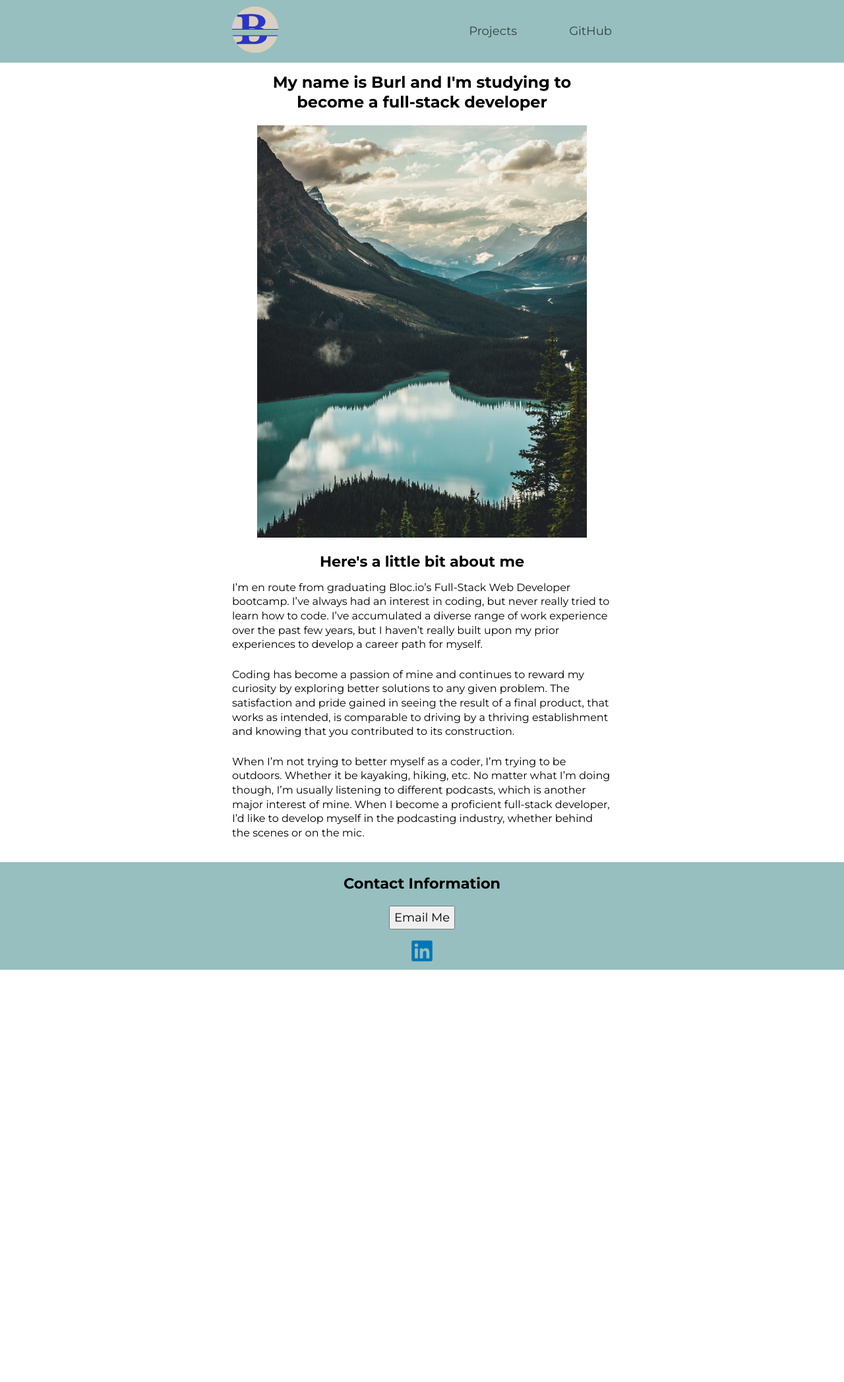
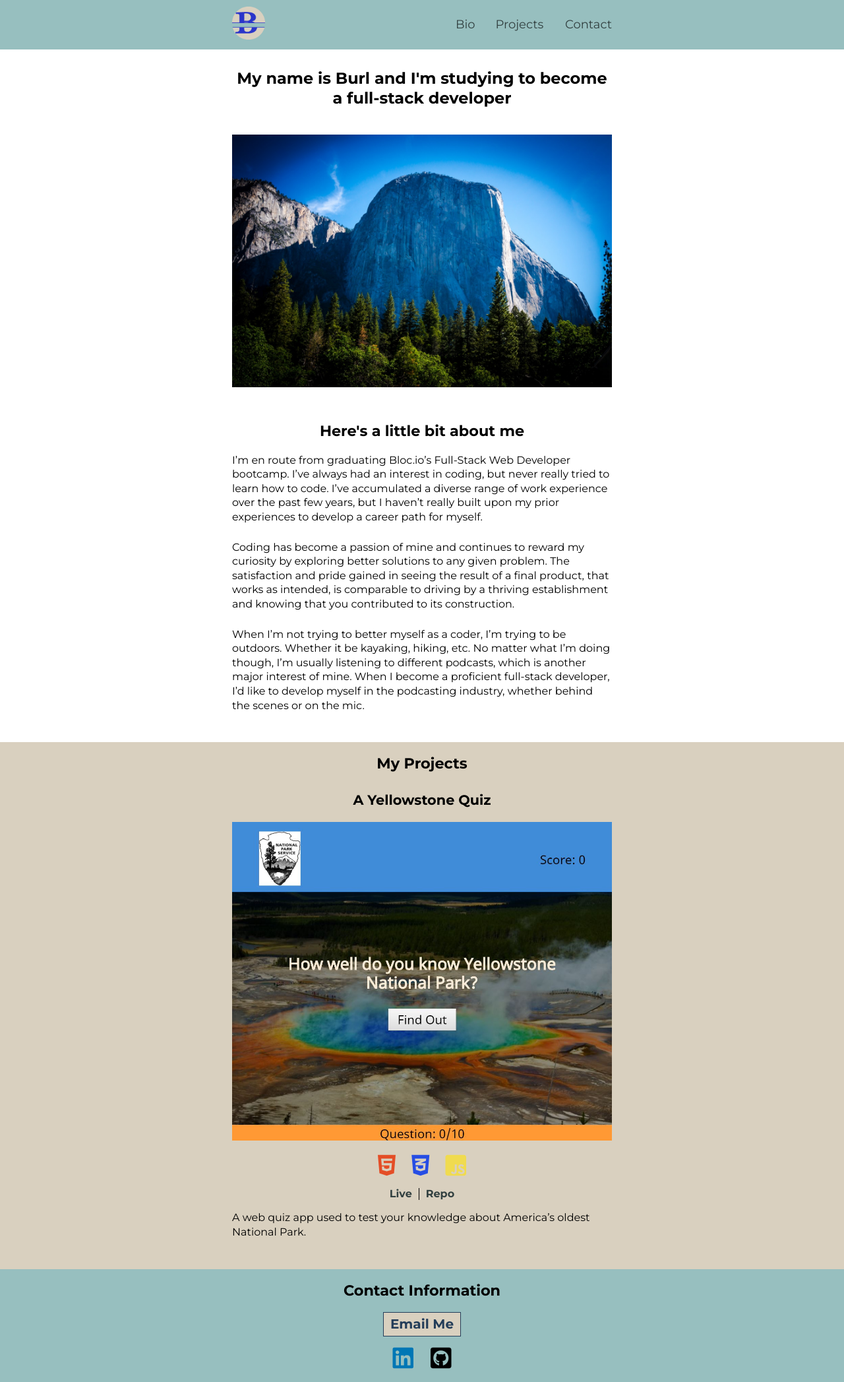
Before and after one commit to denver92john/portfolio, a plain HTML site: page index.html in a window 1280 px wide. Shown: the whole page at 66% size. Before the commit the page ends 1470 px from the top, so only its background shows below. Drawn offline with nearby package versions, Linux system fonts and the light colour scheme.

Commit message:
portfolio ready to be submitted. deleted projects.html and added its content to index.html. added js. edited css and queries

```diff
--- a/css/main.css
+++ b/css/main.css
@@ -27,13 +27,17 @@ body {
     font-family: 'Montserrat', sans-serif;
 }
 
+main {
+    padding-top: 136px;
+}
+
 .container {
     padding: 10px;
     text-align: center;
 }
 
-header {
-    background-color: #97bfbf;
+section {
+    padding-bottom: 35px;
 }
 
 footer {
@@ -49,8 +53,14 @@ a:visited {
 }
 
 a:hover {
-    color: rgb(115, 85, 68);
+    color: rgb(42, 53, 202);
     font-weight: 700;
+    border-bottom: solid 2px rgb(42, 53, 202);
+}
+
+.logo-li a:hover,
+.contact-links a:hover {
+    border: none;
 }
 
 li {
@@ -59,6 +69,11 @@ li {
 }
 
 /* ---------- ICONS ---------- */
+
+.my-hamburger {
+    color: rgb(42, 53, 202);
+    font-size: 1.35em;
+}
 
 .my-linkedin {
     color: rgb(0, 119, 181);
@@ -76,6 +91,10 @@ li {
     color: rgb(240, 219, 79);
 }
 
+.my-github {
+    color: black;
+}
+
 /* ---------- TEXT ---------- */
 
 h1 {
@@ -83,16 +102,17 @@ h1 {
     font-weight: 700;
     line-height: 1.25em;
     margin: auto;
-    max-width: 23em;
-    padding: 5px 10px 10px;
+    max-width: 24em;
+    padding: 5px 0 10px;
 }
 h2 {
     font-size: 22.4px;
-    margin: 10px 0;
+    padding: 10px 0 20px;
 }
 
 h3 {
     font-size: 20.8px;
+    margin: .5em 0 1em;
 }
 
 p {
@@ -104,77 +124,116 @@ p {
 
 /* ---------- HEADER ---------- */
 
+/*
+    make header ele fixed to top of screen!
+*/
+header {
+    position: fixed;
+    width: 100vw;
+    background-color: rgb(151, 191, 191);
+}
+
 .navbar {
     display: flex;
     align-items: center;
-    max-width: 36em;
+    max-width: 576px;
     margin: auto;
 }
 
-.flex-image {
-    width: 50%;
-    flex: 0 2 auto;
+.logo-li {
+    width: 90%;
     text-align: left;
 }
 
-.nav-img {
-    width: 35%;
-    min-width: 50px;
+.logo {
+    width: 50px;
     max-width: 70px;
 }
 
-.flex-text {
-    width: 25%;
-    min-width: 60px;
+.hamburger-li {
+    width: 10%;
     text-align: right;
 }
+
+.hamburger-div {
+    display: inline-block;
+    width: 100%;
+    max-width: 35px;
+    padding: 4px 0;
+    background-color: rgb(217, 208, 191);
+    text-align: center;
+    border-radius: 25%;
+    box-shadow: inset 0 0 3px rgb(50, 64, 64);
+}
+
+.no-mobile-nav {
+    display: none;
+}
+
+.dropdown-nav {
+    display: none;
+    width: 100%;
+    max-width: 576px;
+    margin: auto;
+    text-align: right;
+    border-top: solid 2px rgba(217, 208, 191, 0.5);
+}
+
+.dropdown-li {
+    display: inline-block;
+    width: 90px;
+    padding: 15px 0 5px;
+}
+
+.dropdown-li a {color: rgb(42, 53, 202);}
 
 /* ---------- BIO ---------- */
 
 .hero-img {
     width: 90vw;
-    margin: 10px auto 20px;
 }
 
 .hero-img img {
     width: 100%;
-    max-width: 500px;
+    max-width: 576px;
+    margin: 10px auto 20px;
 }
 
 .bio {
-    padding: 0 10px;
-}
-
-.bio-title {
-    margin: 10px 0 15px;
+    padding: auto 10px;
 }
 
 .bio-parag {
     margin-bottom: 1.5em;
 }
 
+.bio-parag:last-of-type {
+    margin-bottom: 0;
+}
+
 /* ---------- PROJECTS SECTION ---------- */
 
-.project,
-.project-title,
-.project-img,
+.project-img img,
 .project-tech-icons-ul,
 .project-link {
     margin-bottom: 1em;
 }
 
-.projects-heading {
-    margin-bottom: 1.35em;
+.projects-section {
+    background-color: rgb(217, 208, 191);
 }
 
-.project-img {
-    width: 90vw;
-    margin: 0 auto 1em;
+.project {
+    padding-bottom: 0;
 }
 
 .project-img img {
     width: 75%;
     max-width: 320px;
+}
+
+.project-img img:hover {
+    transform: scale(1.03);
 }
 
 .project-tech-icons {
@@ -197,7 +256,18 @@ p {
     border-right: 1px solid black;
 }
 
+.project-description {
+    width: 75%;
+    max-width: 320px;
+}
+
 /* ---------- CONTACT ---------- */
+.contact-info {
+    padding-bottom: 0;
+}
+.contact-title {
+    margin: 0;
+}
 
 .contact-links {
     display: flex;
@@ -205,10 +275,20 @@ p {
     align-items: center;
 }
 
-.contact-links li:first-child {
-    margin: 10px 0 15px;
+.contact-links li {
+    margin-bottom: 15px;
 }
 
 .email-button {
-    padding: .3em;
+    font-size: 20px;
+    font-weight: 700;
+    color: rgb(35, 61, 89);
+    background-color: rgb(217, 208, 191);
+    padding: .3em .5em;
+    border: 1px solid rgb(35, 61, 89);
 }
+
+.email-button:hover {
+    transform: scale(1.03);
+    box-shadow: inset 0 0 7px rgb(50, 64, 64);
+}
--- a/css/queries.css
+++ b/css/queries.css
@@ -0,0 +1,52 @@
+@media screen and (min-width: 700px) {
+    main {
+        padding-top: 74px;
+    }
+
+    /* HEADER */
+    .hamburger-li,
+    .dropdown-nav {
+        display: none;
+    }
+
+    .logo-li {
+        width: 46%;
+    }
+
+    .no-mobile-nav {
+        display: list-item;
+        width: 18%;
+        text-align: right;
+    }
+
+    /* PROJECTS SECTION */
+    h1 {
+        padding: 20px 0 30px;
+    }
+
+    .project-img img {
+        width: 100%;
+        max-width: 576px;
+    }
+
+    .project-description {
+        width: 100%;
+        max-width: 576px;
+    }
+
+    /* CONTACT INFO */
+    .contact-links {
+        max-width: 576px;
+        margin: auto;
+        flex-flow: row wrap;
+        justify-content: center;
+    }
+
+    .contact-links li {
+        flex-basis: 10%;
+    }
+
+    .contact-links li:first-child {
+        flex-basis: 100%;
+    }
+}
--- a/index.html
+++ b/index.html
@@ -13,48 +13,107 @@
     <link rel="stylesheet" href="css/queries.css">
 </head>
 <body>
-    <header role="banner">
-        <div class="container">
-            <nav>
-                <ul class="navbar">
-                    <li class="flex-image"><a href="index.html"><img src="img/personal-logo1-70x70.png" alt="wireframe box" class="nav-img"></a></li>
-                    <li class="flex-text"><a href="projects.html">Projects</a></li>
-                    <li class="flex-text"><a href="https://github.com/denver92john?tab=repositories">GitHub</a></li>
-                </ul>
-            </nav>
-        </div>
+    <header role="banner" class="container">
+        <nav class="js-main-nav">
+            <ul class="navbar">
+                <li class="logo-li">
+                    <a href="#top-of-page" class="scroll"><img src="img/personal-logo1-70x70.png" alt="personal logo" class="logo"></a>
+                </li>
+                <li class="no-mobile-nav">
+                    <a href="#bio" class="scroll">Bio</a>
+                </li>
+                <li class="no-mobile-nav">
+                    <a href="#projects-heading" class="scroll">Projects</a>
+                </li>
+                <li class="no-mobile-nav">
+                    <a href="#contact-info" class="scroll">Contact</a>
+                </li>
+                <li class="hamburger-li">
+                    <div class="hamburger-div js-hamburger-div"><i class="fas fa-bars my-hamburger"></i></div>
+                </li>
+            </ul>
+        </nav>
+
+        <nav>
+            <ul class="dropdown-nav js-dropdown-nav container">
+                <li class="dropdown-li">
+                    <a href="#bio" class="scroll">Bio</a>
+                </li>
+                <li class="dropdown-li">
+                    <a href="#projects-heading" class="scroll">Projects</a>
+                </li>
+                <li class="dropdown-li">
+                    <a href="#contact-info" class="scroll">Contact</a>
+                </li>
+            </ul>
+        </nav>
     </header>
-    <main role="main">
+
+    <main role="main" id="top-of-page">
         <div class="container">
             <h1>My name is Burl and I'm studying to become a full-stack developer</h1>
-            <div class="hero-img">
-                <img src="img/mountain-lake.jpg" alt="wireframe box">
-            </div>
+            <picture class="hero-img">
+                <source srcset="img/mountain.jpg" media="(min-width: 700px)">
+                <img src="img/mountain-lake.jpg" alt="scenic nature picture">
+            </picture>
+        </div>
 
-            <section role="region" class="bio">
+        <div class="container">
+            <section role="region" id="bio" class="bio">
                 <h2 class="bio-title">Here's a little bit about me</h2>
                 <p class="bio-parag">I’m en route from graduating Bloc.io’s Full-Stack Web Developer bootcamp. I’ve always had an interest in coding, but never really tried to learn how to code. I’ve accumulated a diverse range of work experience over the past few years, but I haven’t really built upon my prior experiences to develop a career path for myself.</p>
                 <p class="bio-parag">Coding has become a passion of mine and continues to reward my curiosity by exploring better solutions to any given problem. The satisfaction and pride gained in seeing the result of a final product, that works as intended, is comparable to driving by a thriving establishment and knowing that you contributed to its construction.</p>
                 <p class="bio-parag">When I’m not trying to better myself as a coder, I’m trying to be outdoors. Whether it be kayaking, hiking, etc. No matter what I’m doing though, I’m usually listening to different podcasts, which is another major interest of mine. When I become a proficient full-stack developer, I’d like to develop myself in the podcasting industry, whether behind the scenes or on the mic.</p>
             </section>
         </div>
+
+
+            <section class="projects-section">
+                <div class="container">
+                    <h2 id="projects-heading" class="projects-heading">My Projects</h2>
+                    <section role="region" class="project">
+                        <h3 class="project-title">A Yellowstone Quiz</h3>
+                        <picture class="project-img">
+                            <source srcset="img/yellow-app.jpg" media="(min-width: 700px)">
+                            <img src="img/yellow-app-mobile.jpg" alt="yellowstone app image">
+                        </picture>
+                        <ul class="project-tech-icons-ul">
+                            <li class="project-tech-icons"><i class="fab fa-html5 fa-2x my-html"></i></li>
+                            <li class="project-tech-icons"><i class="fab fa-css3-alt fa-2x my-css"></i></li>
+                            <li class="project-tech-icons"><i class="fab fa-js-square fa-2x my-js"></i></li>
+                        </ul>
+                        <ul class="project-link-ul">
+                            <li class="project-link"><a target="_blank" href="https://denver92john.github.io/quiz-app/">Live</a></li>
+                            <li class="project-link"><a target="_blank" href="https://github.com/denver92john/quiz-app">Repo</a></li>
+                        </ul>
+                        <p class="project-description">A web quiz app used to test your knowledge about America’s oldest National Park.</p>
+                    </section>
+                </div>
+            </section>
+
     </main>
 
     <footer role="contentinfo">
-        <section role="region" class="contact-info">
+        <section role="region" id="contact-info" class="contact-info">
             <div class="container">
-                <h2>Contact Information</h2>
+                <h2 class="contact-title">Contact Information</h2>
                 <ul class="contact-links">
                     <li>
                         <a href="mailto:myemail@gmail.com"><button type="button" class="email-button">Email Me</button></a>
                     </li>
                     <li>
-                        <a href="#"><i class="fab fa-linkedin fa-2x my-linkedin"></i></a>
+                        <a target="_blank" href="https://www.linkedin.com/in/burl-adkins/"><i class="fab fa-linkedin fa-2x my-linkedin"></i></a>
+                    </li>
+                    <li>
+                        <a target="_blank" href="https://github.com/denver92john?tab=repositories"><i class="fab fa-github-square fa-2x my-github"></i></a>
                     </li>
                 </ul>
             </div>
         </section>
     </footer>
+
+    <script src="https://code.jquery.com/jquery-3.4.1.min.js" integrity="sha256-CSXorXvZcTkaix6Yvo6HppcZGetbYMGWSFlBw8HfCJo=" crossorigin="anonymous"></script>
+    <script src="js/main.js"></script>
 </body>
 
 </html>
--- /dev/null
+++ b/js/main.js
@@ -0,0 +1,10 @@
+$('.js-hamburger-div').on('click', function() {
+    $('.js-dropdown-nav').slideToggle('slow');
+});
+
+$('.scroll').on('click', function(event) {
+    event.preventDefault();
+
+    $('html, body').animate({
+        scrollTop: $($(this).attr('href')).offset().top}, 500);
+});
```
Also changed, not shown: projects.html (deleted, +0 -67 lines), img/mountain.jpg (added), img/personal-logo-70x70.png (deleted), img/personal-logo2-70x70.png (deleted), img/yellowstone-app.jpg (deleted).
